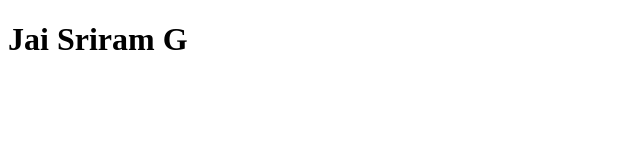
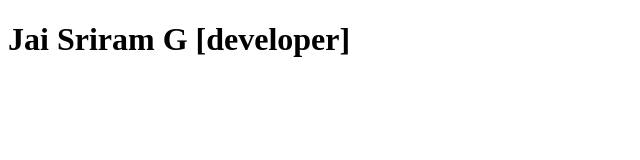
Before and after one commit to JaiSriramG/Sample-Repo, a plain HTML site: page index.html in a window 1280 px wide. Shown: the whole page, without its empty margins (0-640 px from the left). Drawn offline with Linux system fonts and the light colour scheme.

Commit message:
feat: modified somethings

```diff
--- a/index.html
+++ b/index.html
@@ -6,6 +6,6 @@
     <title>Document</title>
   </head>
   <body>
-    <h1>Jai Sriram G</h1>
+    <h1>Jai Sriram G [developer]</h1>
   </body>
 </html>
```
